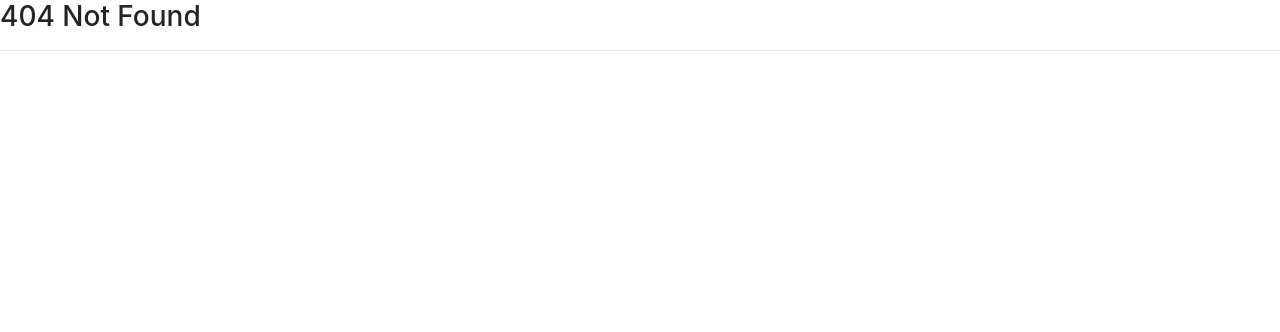
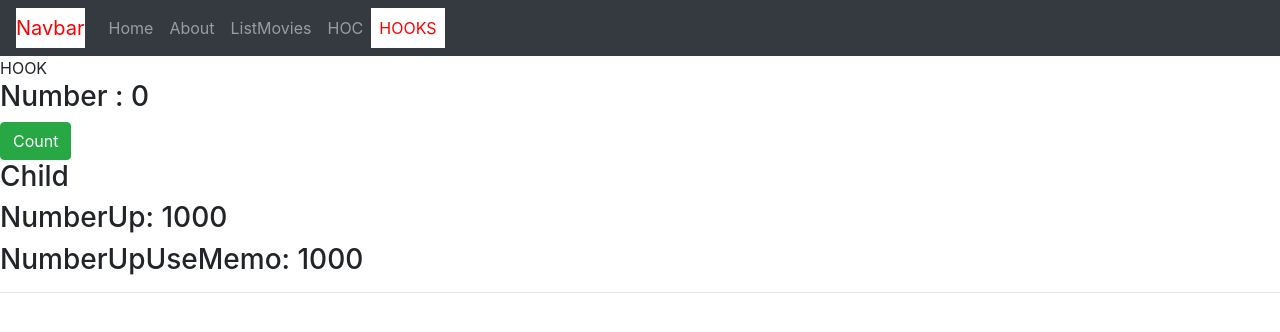
Before and after one commit to namhai18/07-ReactJs-movie-web, a React (Create React App) app: page /hooks in a window 1280 px wide. Before the commit this address had no page. Shown: the top 332 px of the page. Built offline with nearby package versions, Linux system fonts and the light colour scheme.

Commit message:
Hook và các thuộc tính: useState : như constructor class useEffect : ComponentDidMount , ComponentDidUpdate, ComponentWillUnMount useCallback: component con ko render lại khi ko co thay đổi useMemo : hàm cần chạy 1 lần thì dùng

```diff
--- /dev/null
+++ b/src/HOOKS/Child.js
@@ -0,0 +1,12 @@
+// memo tương ứng PureComponent trong class
+import React, {memo, PureComponent} from 'react'
+
+function Child() {
+    console.log ("Child");
+    return (
+        <div>
+            <h3>Child</h3>
+        </div>
+    )
+}
+export default memo(Child);
--- /dev/null
+++ b/src/HOOKS/index.js
@@ -0,0 +1,76 @@
+// useEffect tương ứng componenWillDidMount (call API)
+// useCallback làm component con ko render lai khi ko thay doi
+import React, { useState, useEffect, useCallback, useMemo } from 'react'
+import Child from "./Child";
+
+export default function HOOKS() {
+    // Mảng 2 giá trị dùng từ useState , giá trị là số 0
+    // Tương tự constructor trong class
+    const [number, setNumber] = useState(0);
+
+    const handleCountUp = () => {
+        setNumber(number + 1);
+        console.log("handleCountUp");
+    }
+
+    const showNumber = () => {
+        console.log("showNumber");
+    }
+
+    // useCallback làm component con ko render lai khi ko thay doi
+    const showNumberCallback = useCallback(showNumber, []);
+
+    // Khi click count up thi hàm numberUp chạy lại = > cần numberUp chạy 1 lần thôi dùng useMemo.
+    const numberUp = () => {
+        let index = 0;
+        for (index; index < 1000; index++) {
+            // console.log(index);
+        }
+        return index;
+    }
+
+    const numberUpUseMemo = useMemo(()=>
+        numberUp(),[]
+    ) ;
+
+    // Tương ứng ComponentDidMount , ComponentDidUpdate, ComponentWillUnMount
+    // nếu tham số thử 2 [] mảng rỗng = ComponentDidMount
+    // nếu tham số thử 2 [] # mảng rỗng (nhận vào state) = ComponentDidUpdate
+    useEffect(() => {
+        console.log("useEffect");
+    },
+        [number]
+    )
+
+    // ComponentWillUnMount: đi ra khỏi component thì willUnMount
+    useEffect(() => {
+        // set interval chạy ngầm dù đã thoát ra khỏi component
+        let interval = setInterval(() => {
+            console.log("Hello");
+        }, 1000);
+        return () => {
+
+            console.log("useEffect : willUnMount");
+            // cần clear đi khi chuyển component
+            clearInterval(interval);
+        }
+    },
+        []
+    )
+
+    return (
+        <div>
+            HOOK
+            <h3>
+                {/* kéo number từ mảng xuống */}
+                Number : {number}
+            </h3>
+            <button onClick={handleCountUp} className="btn btn-success">Count</button>
+            {/* truyền cha sang con */}
+            <Child showNumber={showNumberCallback} />
+            <h3>NumberUp: {numberUp()}</h3>
+            {/* Không render lại total 1000 */}
+            <h3>NumberUpUseMemo: {numberUpUseMemo}</h3>
+        </div>
+    )
+}
--- a/src/components/Navbar.js
+++ b/src/components/Navbar.js
@@ -24,6 +24,9 @@ export default class Navbar extends Component {
                             <li className="nav-item">
                                 <NavLink activeClassName= "active" className="nav-link" to="/hoc">HOC</NavLink>
                             </li>
+                            <li className="nav-item">
+                                <NavLink activeClassName= "active" className="nav-link" to="/hooks">HOOKS</NavLink>
+                            </li>
                             {/* <li className="nav-item">
                                 <a className="nav-link disabled" href="#">Disabled</a>
                             </li> */}
```
Also changed, not shown: src/routes.js (+8 -0 lines).
